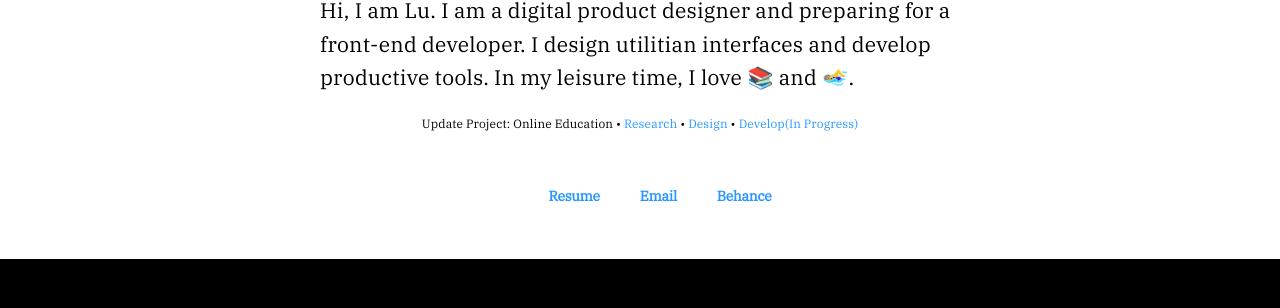
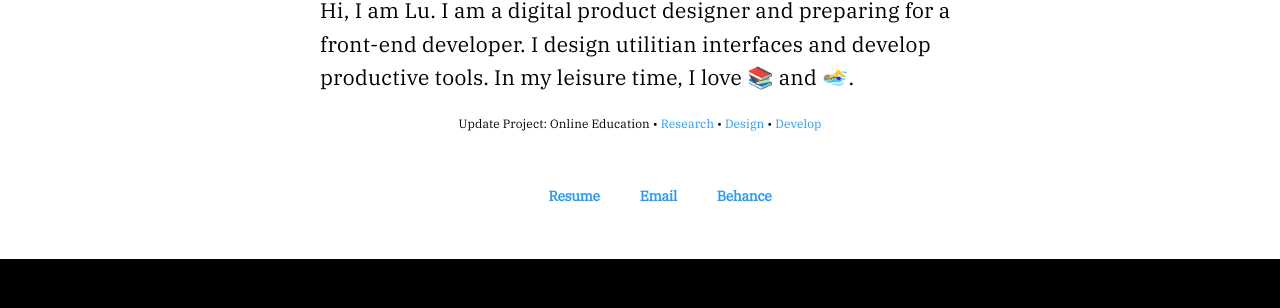
Before and after one commit to beforux/ShakeYourLove, a Jekyll site: the page index.html, which Jekyll copies as it is, in a window 1280 px wide and 900 px high. Shown: the part 191-499 px from the top of the window. Built offline with Jekyll 4.4.1, drawn with Linux system fonts in a browser that asks for light colours.

Commit message:
Update index.html

```diff
--- a/index.html
+++ b/index.html
@@ -10,7 +10,7 @@
 	<header>
 		<h1 class="name">LU JIN</h1>
 		<p class="intro">Hi, I am Lu. I am a digital product designer and preparing for a front-end developer. I design utilitian interfaces and develop productive tools. In my leisure time, I love 📚 and 🏊‍♀️.</p>
-		<p class="update">Update Project <span> : <span> Online Education <span>  &#x2022;   <span><a href="https://docs.google.com/document/d/1hagld0uH07sxCJDbusst9ffL0jY6IHuew36RoCJu0HY/edit?usp=sharing"> <span>Research </a> <span> &#x2022; <span> <a href="https://www.behance.net/gallery/92765427/Online-Education"> <span> Design<span> </a> <span> &#x2022;<span> <a href="https://onlineeducation-883ad.firebaseapp.com">Develop(In Progress) </a></p>
+		<p class="update">Update Project <span> : <span> Online Education <span>  &#x2022;   <span><a href="https://docs.google.com/document/d/1hagld0uH07sxCJDbusst9ffL0jY6IHuew36RoCJu0HY/edit?usp=sharing"> <span>Research </a> <span> &#x2022; <span> <a href="https://www.behance.net/gallery/92765427/Online-Education"> <span> Design<span> </a> <span> &#x2022;<span> <a href="https://onlineeducation-883ad.firebaseapp.com">Develop </a></p>
 	</header>
 
 	<div class="connection">
```
